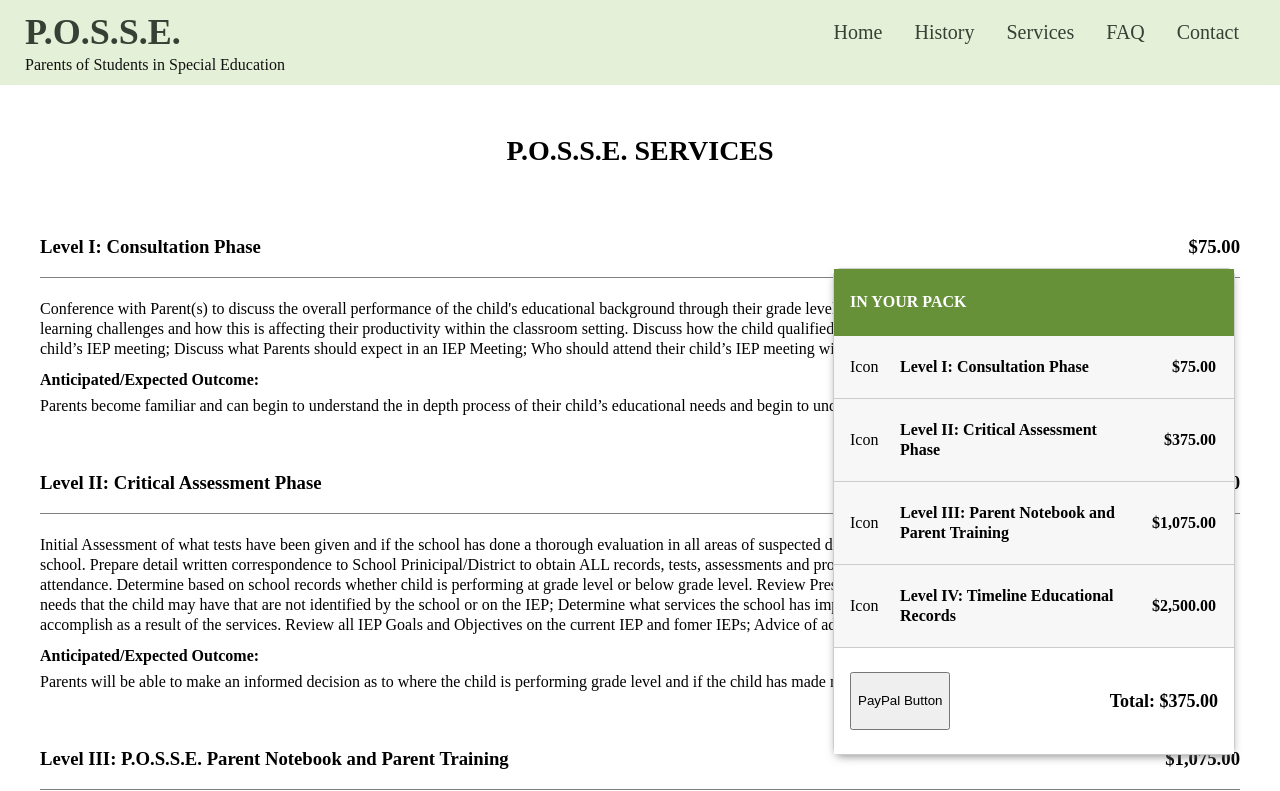
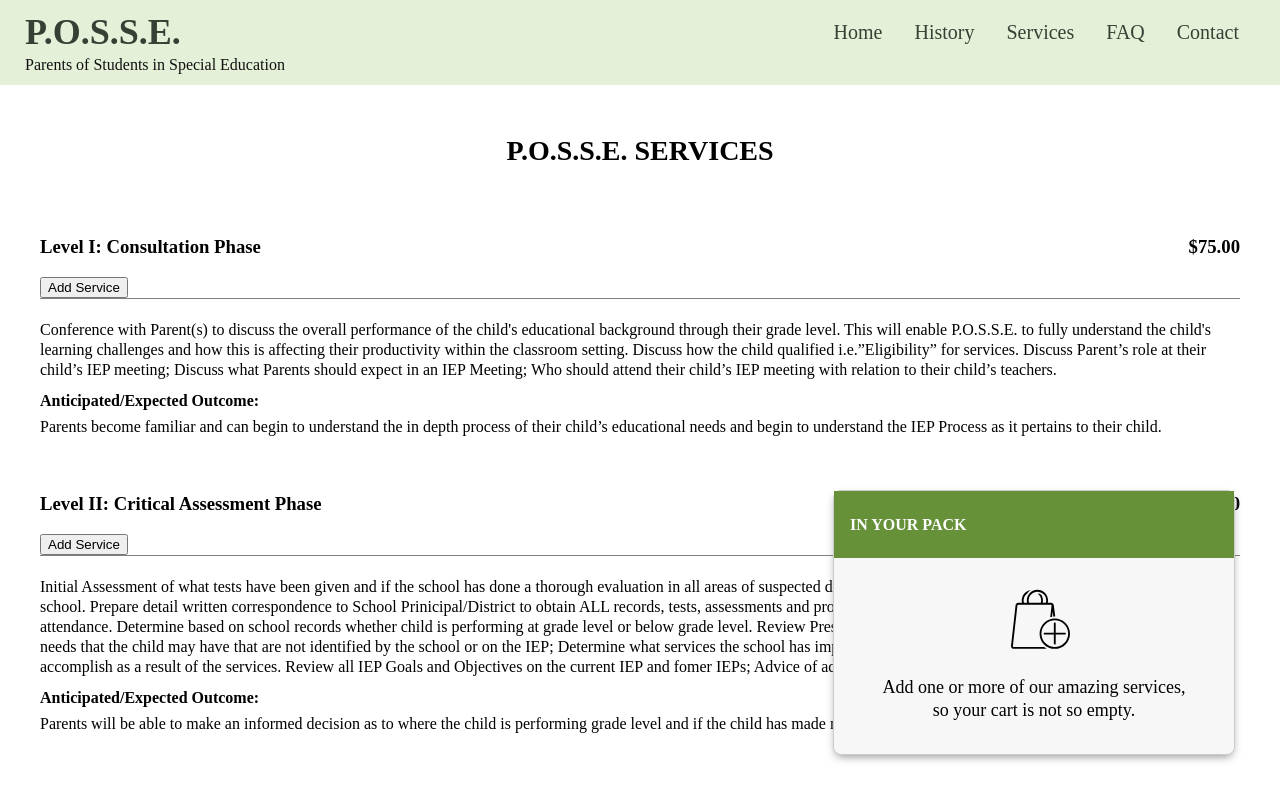
Before and after one commit to devNroses/p.o.s.s.e, a Nuxt app: page /services in a window 1280 px wide. Shown: the top 791 px of the page. Built offline with nearby package versions, Linux system fonts and the light colour scheme.

Commit message:
refactoring PaySummary and Services

```diff
--- a/components/PaySummary.vue
+++ b/components/PaySummary.vue
@@ -3,7 +3,7 @@
     <div class="review-header">
       <h4>IN YOUR PACK</h4>
     </div>
-    <div class="item-wrapper">
+    <div v-if="purchaseList.length" class="item-wrapper">
       <div class="item-container">
         <div class="item-icon">Icon</div>
         <div class="item-title">
@@ -11,32 +11,16 @@
         </div>
         <div class="item-price">$75.00</div>
       </div>
-      <div class="item-container">
-        <div class="item-icon">Icon</div>
-        <div class="item-title">
-          <p>Level II: Critical Assessment Phase</p>
-        </div>
-        <div class="item-price">$375.00</div>
-      </div>
-      <div class="item-container">
-        <div class="item-icon">Icon</div>
-        <div class="item-title">
-          <p>Level III: Parent Notebook and Parent Training</p>
-        </div>
-        <div class="item-price">$1,075.00</div>
-      </div>
-      <div class="item-container">
-        <div class="item-icon">Icon</div>
-        <div class="item-title">
-          <p>Level IV: Timeline Educational Records</p>
-        </div>
-        <div class="item-price">$2,500.00</div>
-      </div>
     </div>
-    <div class="total-container">
-      <button>PayPal Button</button>
-      <p>Total: $375.00</p>
+    <div v-else class="empty-cart">
+      <img src="~/../assets/imgs/shopping_add.svg" />
+      <p>
+        Add one or more of our amazing services,<br />so your cart is not so
+        empty.
+      </p>
     </div>
+    <div v-if="purchaseList.length" class="total-container">
+      <p>Total: $375.00 {{ purchaseList.length }}</p>
     </div>
   </div>
 </template>
@@ -47,6 +31,9 @@ export default Vue.extend({
   data() {
     return {};
   },
+  props: {
+    purchaseList: Array,
+  },
   methods: {},
 });
 </script>
@@ -55,8 +42,8 @@ export default Vue.extend({
 .review {
   &-container {
     border: 1px solid #ccc;
-     border-radius: 8px;
-    background: 	#f7f7f7;
+    border-radius: 8px;
+    background: #f7f7f7;
     display: flex;
     flex-direction: column;
     position: fixed;
@@ -64,8 +51,8 @@ export default Vue.extend({
     right: 45px;
     width: 400px;
     height: auto;
-    -webkit-box-shadow: 0px 4px 10px -3px rgba(112,112,112,0.84);
-box-shadow: 0px 4px 10px -3px rgba(112,112,112,0.84);
+    -webkit-box-shadow: 0px 4px 10px -3px rgba(112, 112, 112, 0.84);
+    box-shadow: 0px 4px 10px -3px rgba(112, 112, 112, 0.84);
   }
 
   &-header {
@@ -84,49 +71,67 @@ box-shadow: 0px 4px 10px -3px rgba(112,112,112,0.84);
     height: auto;
     padding-top: 5px;
     padding-bottom: 5px;
-      border-bottom: 1px solid #ccc;
-      &:last-child{
-        border: none;
-      }
+    border-bottom: 1px solid #ccc;
+    &:last-child {
+      border: none;
+    }
     div {
       display: flex;
       align-items: center;
     }
   }
-  &-icon{
+  &-icon {
     width: 45px;
     padding-left: 16px;
   }
 
-  &-title{
+  &-title {
     flex-wrap: wrap;
     width: 220px;
     padding-left: 5px;
-    font-weight: 600;;
+    font-weight: 600;
   }
 
-  &-price{
+  &-price {
     width: 80px;
     justify-content: flex-end;
     font-weight: 600;
-   padding-left: 16px;
+    padding-left: 16px;
   }
-
-
 }
 
-.total{
-  &-container{
+.total {
+  &-container {
     background-color: white;
     border-top: 1px solid #ccc;
     display: flex;
     justify-content: space-between;
     padding: 24px 16px;
 
-    p{
+    p {
       font-size: 18px;
-      font-weight: bold;;
+      font-weight: bold;
     }
   }
 }
+
+.empty-cart {
+  min-height: 150px;
+  display: flex;
+  flex-direction: column;
+  justify-content: center;
+  align-items: center;
+  text-align: center;
+  font-size: 18px;
+  font-weight: 400;
+
+  p {
+    padding-bottom: 15px;
+  }
+
+  img {
+    width: 120px;
+    margin-bottom: -20px;
+  }
+}
 </style>
--- a/pages/services.vue
+++ b/pages/services.vue
@@ -1,43 +1,59 @@
 <template>
   <div>
     <Nav />
-    <PaySummary />
+    <PaySummary :purchaseList="shoppingCart" />
     <div class="services-wrapper">
       <div class="services-intro">
         <h2 class="pageTitle">P.O.S.S.E. Services</h2>
       </div>
-      <div class="levelUp-wrapper">
+      <div class="levelUp-wrapper" v-for="(service, i) of services" :key="i">
         <div class="levelUp-price">
-          <h3>Level I: Consultation Phase</h3>
-          <h3>$75.00</h3>
+          <div class="price-header">
+            <h3>{{ service.name }}</h3>
+            <button>Add Service</button>
+          </div>
+          <h3>{{ service.price }}</h3>
         </div>
 
         <p>
-          Conference with Parent(s) to discuss the overall performance of the
+          {{ service.details }}
+        </p>
+        <h4>Anticipated/Expected Outcome:</h4>
+        <p>
+          {{ service.anticipatedDetails }}
+        </p>
+      </div>
+    </div>
+
+    <Footer />
+  </div>
+</template>
+
+<script lang="ts">
+import Vue from "vue";
+export default Vue.extend({
+  data() {
+    return {
+      services: [
+        {
+          name: "Level I: Consultation Phase",
+          price: "$75.00",
+          details: ` Conference with Parent(s) to discuss the overall performance of the
           child's educational background through their grade level. This will
           enable P.O.S.S.E. to fully understand the child's learning challenges
           and how this is affecting their productivity within the classroom
           setting. Discuss how the child qualified i.e.”Eligibility” for
           services. Discuss Parent’s role at their child’s IEP meeting; Discuss
           what Parents should expect in an IEP Meeting; Who should attend their
-          child’s IEP meeting with relation to their child’s teachers.
-        </p>
-        <h4>Anticipated/Expected Outcome:</h4>
-        <p>
-          Parents become familiar and can begin to understand the in depth
+          child’s IEP meeting with relation to their child’s teachers.`,
+          anticipatedDetails: `Parents become familiar and can begin to understand the in depth
           process of their child’s educational needs and begin to understand the
-          IEP Process as it pertains to their child.
-        </p>
-      </div>
-
-      <div class="levelUp-wrapper">
-        <div class="levelUp-price">
-          <h3>Level II: Critical Assessment Phase</h3>
-          <h3>$375.00</h3>
-        </div>
-
-        <p>
-          Initial Assessment of what tests have been given and if the school has
+          IEP Process as it pertains to their child.`,
+        },
+        {
+          name: "Level II: Critical Assessment Phase",
+          price: "$375.00",
+          details: `Initial Assessment of what tests have been given and if the school has
           done a thorough evaluation in all areas of suspected disability for
           the child. Review records Parents have from the school. Prepare detail
           written correspondence to School Prinicipal/District to obtain ALL
@@ -50,25 +66,15 @@
           address each need; what will the child be able to accomplish as a
           result of the services. Review all IEP Goals and Objectives on the
           current IEP and fomer IEPs; Advice of additional assessments for the
-          child.
-        </p>
-
-        <h4>Anticipated/Expected Outcome:</h4>
-        <p>
-          Parents will be able to make an informed decision as to where the
+          child.`,
+          anticipatedDetails: `Parents will be able to make an informed decision as to where the
           child is performing grade level and if the child has made measurable
-          educational gains as provided under IDEA.
-        </p>
-      </div>
-
-      <div class="levelUp-wrapper">
-        <div class="levelUp-price">
-          <h3>Level III: P.O.S.S.E. Parent Notebook and Parent Training</h3>
-          <h3>$1,075.00</h3>
-        </div>
-
-        <p>
-          Parent receives notebook with all of child’s records in Chronological
+          educational gains as provided under IDEA.`,
+        },
+        {
+          name: "Level III: P.O.S.S.E. Parent Notebook and Parent Training",
+          price: "$1,075.00",
+          details: `Parent receives notebook with all of child’s records in Chronological
           order with worksheet and progress sheets for upcoming IEP meetings,
           begin parent training with P.O.S.S.E. until completion of IEP process;
           preparation of Parent Agenda for Meetings; Review and discuss all
@@ -76,29 +82,19 @@
           Parents have all reports three days before the IEP Meeting to discuss
           at meeting; Pre-IEP meeting with Parent to address concerns;
           attendance at two IEP Meetings (Via Zoom) or in person if applicable;
-          Recording of IEP Notices given.
-        </p>
-
-        <h4>Anticipated/Expected Outcome:</h4>
-        <p>
-          Parents have completed the training program and will have the
+          Recording of IEP Notices given.`,
+          anticipatedDetails: `Parents have completed the training program and will have the
           knowledge and understanding to continue to plan for their child's
           educational needs as the child progresses through each grade level.
           Parents are prepared to begin advocating for their child and
           understand what has to be provided by the school under IDEA and what
           their child is entitled to under the law on their child’s Independent
-          Educational Plan.
-        </p>
-      </div>
-
-      <div class="levelUp-wrapper">
-        <div class="levelUp-price">
-          <h3>Level IV: Timeline Educational Records</h3>
-          <h3>$2,500.00</h3>
-        </div>
-
-        <p>
-          Parents are not proficient in the IEP Process and can continue on
+          Educational Plan.`,
+        },
+        {
+          name: "Level IV: Timeline Educational Records",
+          price: "$2,500.00",
+          details: `Parents are not proficient in the IEP Process and can continue on
           their own to be effective advocates for their child. Certificate of
           Completion as having acquired the skill set level of an effective
           advocator for their child. Parents have the opportunity to pay a
@@ -117,22 +113,32 @@
           Transition Assessments for future preparation for getting a job or
           college, live independently and participate in the community.
           Assistance with Transition Assessments is a step to helping your child
-          set goals in the future.
-        </p>
-
-        <h4>Anticipated/Expected Outcome:</h4>
-        <p>
-          Parents are now trained to be an effective advocate for their child
+          set goals in the future.`,
+          anticipatedDetails: `Parents are now trained to be an effective advocate for their child
           until graduation and can determine if services provided by the school
           are meeting the child’s needs and is the school providing a FAPE [Free
-          Appropriate Public Education].
-        </p>
-      </div>
-    </div>
-
-    <Footer />
-  </div>
-</template>
+          Appropriate Public Education].`,
+        },
+      ],
+      shoppingCart: [],
+    };
+  },
+  methods: {
+    addToList: (item: string) => {
+      if (!item) return;
+      // Split the string at the comma
+      // Create an object
+      // Push that object into the array list
+      // Prams should be title & price
+    },
+    removeFromList: (item: string) => {
+      // Split the string at the comma
+      // Use the title to search if that's item is in the array
+      // remove that item from the purchase list
+    },
+  },
+});
+</script>
 
 <style lang="scss" scoped>
 .services {
```
Also changed, not shown: assets/imgs/shoppingTag.svg (added), assets/imgs/shopping_add.svg (added).
